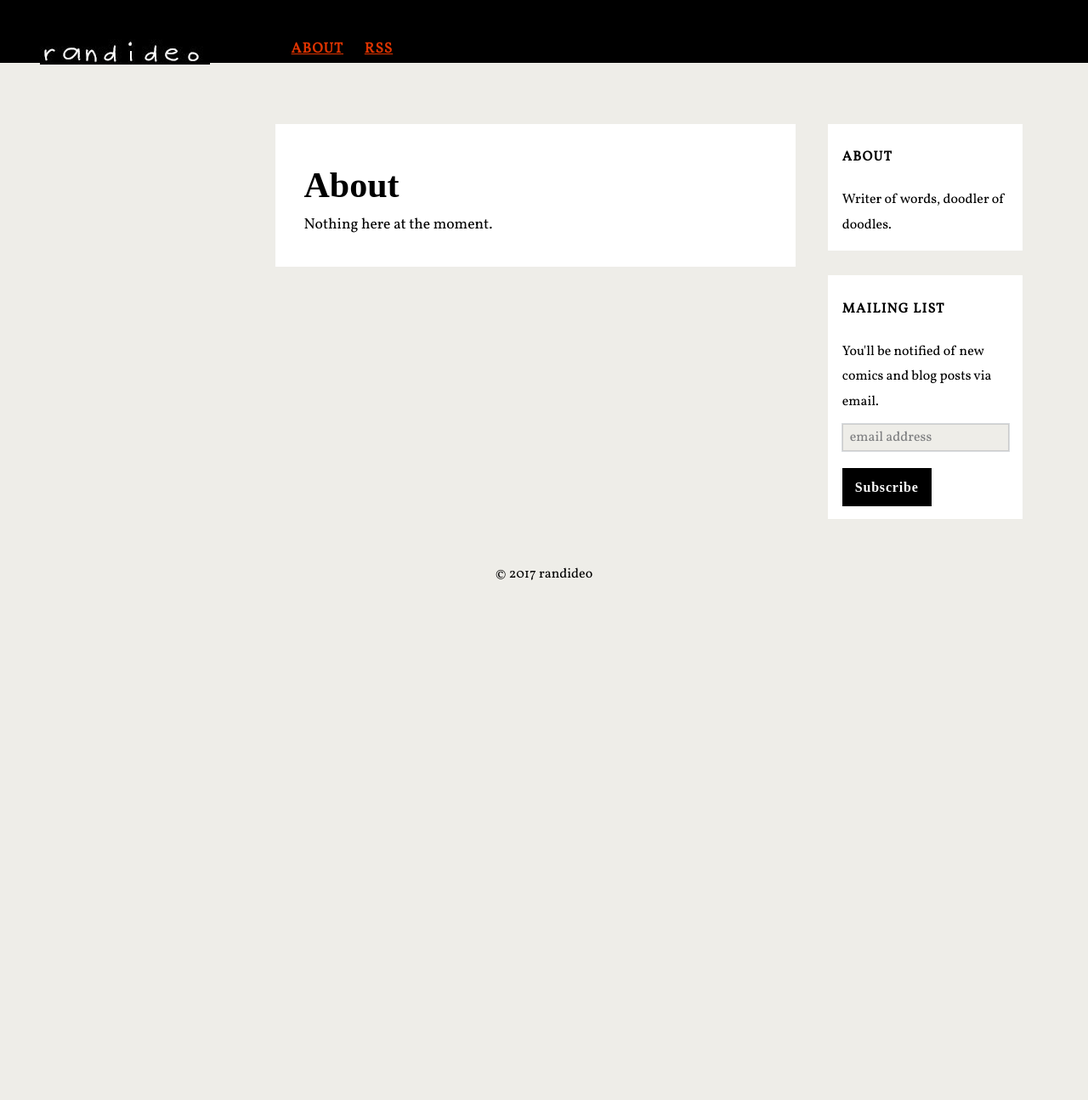
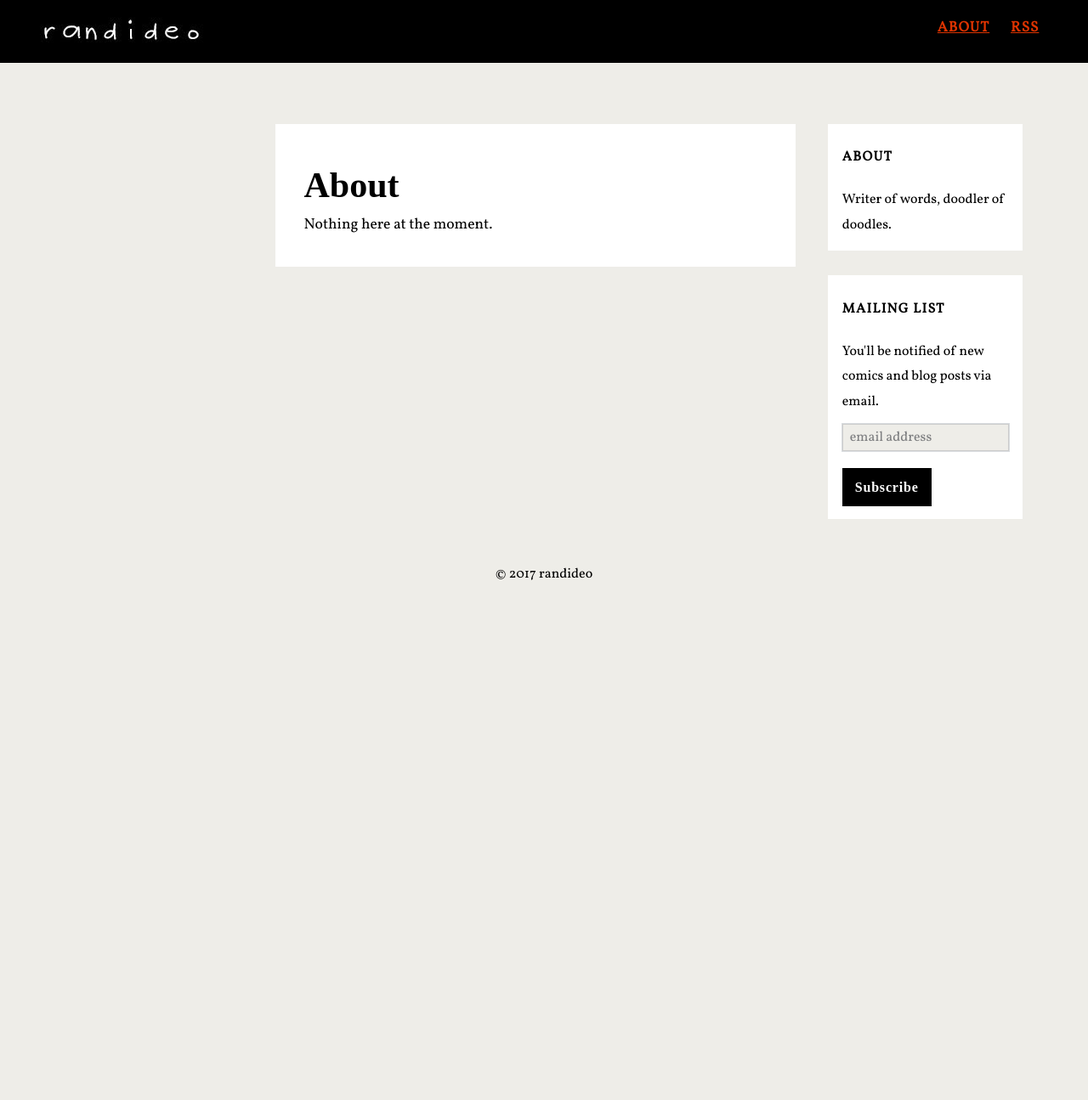
Before and after one commit to randideo/randideo.github.io, a Jekyll site: the page built from about.html, in a window 1280 px wide. Shown: the whole page at 85% size. Built offline with Jekyll 4.4.1, drawn with Linux system fonts in a browser that asks for light colours; nearby versions of some CDN libraries; some web fonts are replaced; comment, search, counter and statistics services are not loaded; after the commit the page ends 900 px from its top, so only the background shows below that.

Commit message:
Update header.html

```diff
--- a/_includes/header.html
+++ b/_includes/header.html
@@ -25,8 +25,7 @@
 
 
 
-<nav style="font-weight: bold; font-size: 17px; letter-spacing: 1px; text-transform: uppercase; line-height: 23px; width: 100%; min-height: 75em; max-width: 25em;
-padding-top: 1.5em; >
+<nav style="font-weight: bold; font-size: 17px; letter-spacing: 1px; text-transform: uppercase; >
   <div style="padding-bottom: 0;">
     <h1 style="float: left; margin: 0 0 1em 0; cursor: pointer; letter-spacing: 0.8px; font-size: 20px; line-height: 28px;"><a href="{{ '/' | prepend: site.baseurl }}">
 <img src="http://randideo.com/imgs/randideo_logo.jpg">
```
